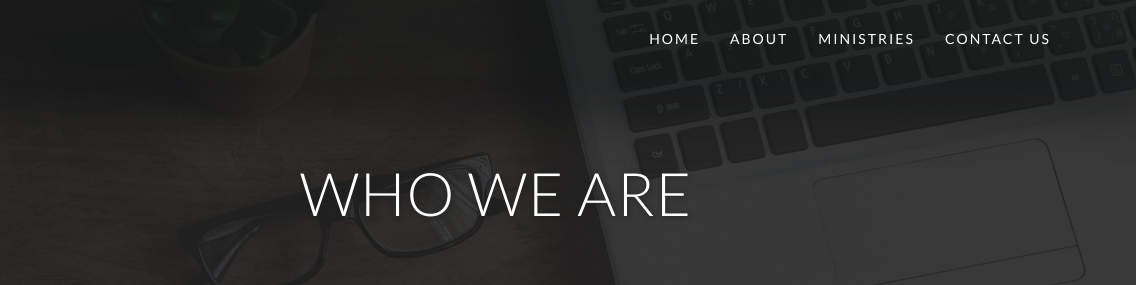
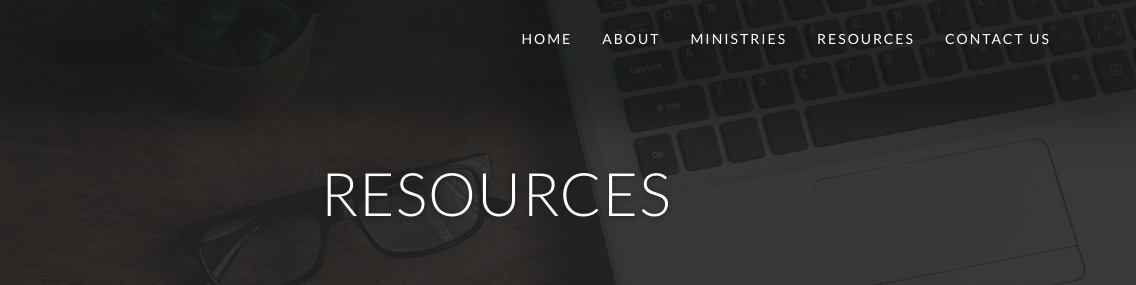
Before and after one commit to mikejsoh/lfd, a plain HTML site: page resources/index.html in a window 1280 px wide. Shown: the top 285 px of the page, 144-1280 px from the left. Drawn offline with nearby package versions, Linux system fonts and the light colour scheme.

Commit message:
added resources link to nav bar

```diff
--- a/resources/index.html
+++ b/resources/index.html
@@ -55,6 +55,7 @@
 						<li><a href="../">Home</a></li>
 						<li><a href="../about">About</a></li>
 						<li><a href="../ministries/">Ministries</a></li>
+						<li><a href="../resources/">Resources</a></li>
 						<li><a href="../contact-us/">Contact Us</a></li>
 					</ul>
 				</div>
@@ -63,7 +64,7 @@
 
 		<div class="container">
 			<h1>
-				<span class="heading-break animate-me fade-in-up delay-half">Who We Are</span>
+				<span class="heading-break animate-me fade-in-up delay-half">Resources</span>
 			</h1>
 		</div> <!-- END of container -->
 	</div>
```
Also changed, not shown: about/index.html (+1 -0 lines), contact-us/index.html (+1 -0 lines), events/index.html (+1 -0 lines), index.html (+2 -1 lines), transportation/index.html (+1 -0 lines).
